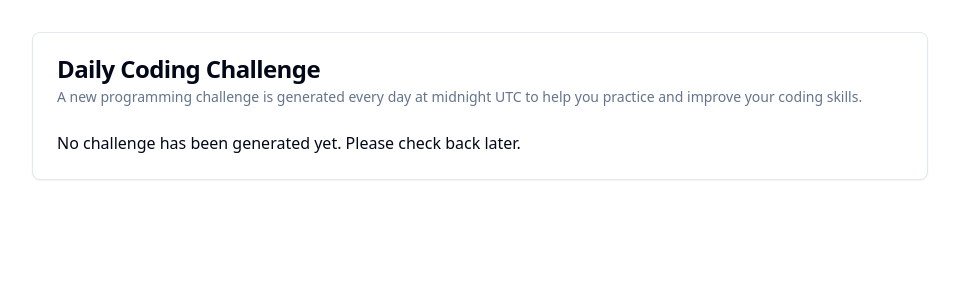
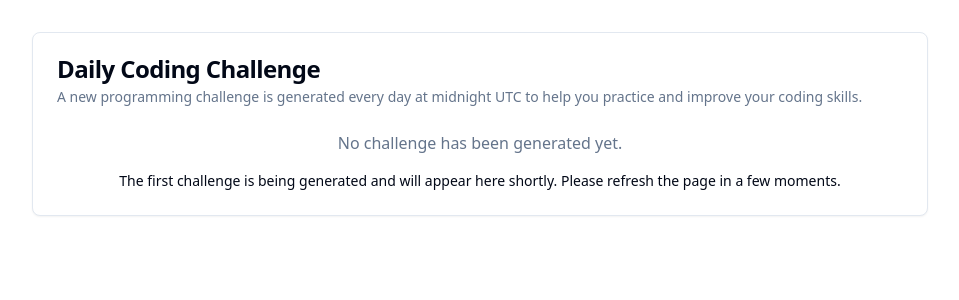
Before and after one commit to Twoos123/daily-coding-challenge, a React (Vite) app: page / in a window 1280 px wide. Shown: the top 300 px of the page, without its empty margins (160-1119 px from the left). Built offline with nearby package versions, Linux system fonts and the light colour scheme; no server answers; the database is empty.

Commit message:
Fix challenge generation message
Updated the message displayed when no challenge has been generated yet to provide clearer feedback to the user.
[skip gpt_engineer]

```diff
--- a/src/components/ChallengeDisplay.tsx
+++ b/src/components/ChallengeDisplay.tsx
@@ -5,11 +5,21 @@ interface ChallengeDisplayProps {
 
 export const ChallengeDisplay = ({ isLoading, challenge }: ChallengeDisplayProps) => {
   if (isLoading) {
-    return <p>Generating challenge...</p>;
+    return (
+      <div className="flex items-center justify-center space-x-2">
+        <div className="animate-spin h-6 w-6 border-2 border-primary border-t-transparent rounded-full"></div>
+        <p>Loading today's challenge...</p>
+      </div>
+    );
   }
 
   if (!challenge) {
-    return <p>No challenge has been generated yet. Please check back later.</p>;
+    return (
+      <div className="text-center space-y-4">
+        <p className="text-muted-foreground">No challenge has been generated yet.</p>
+        <p className="text-sm">The first challenge is being generated and will appear here shortly. Please refresh the page in a few moments.</p>
+      </div>
+    );
   }
 
   return (
```
